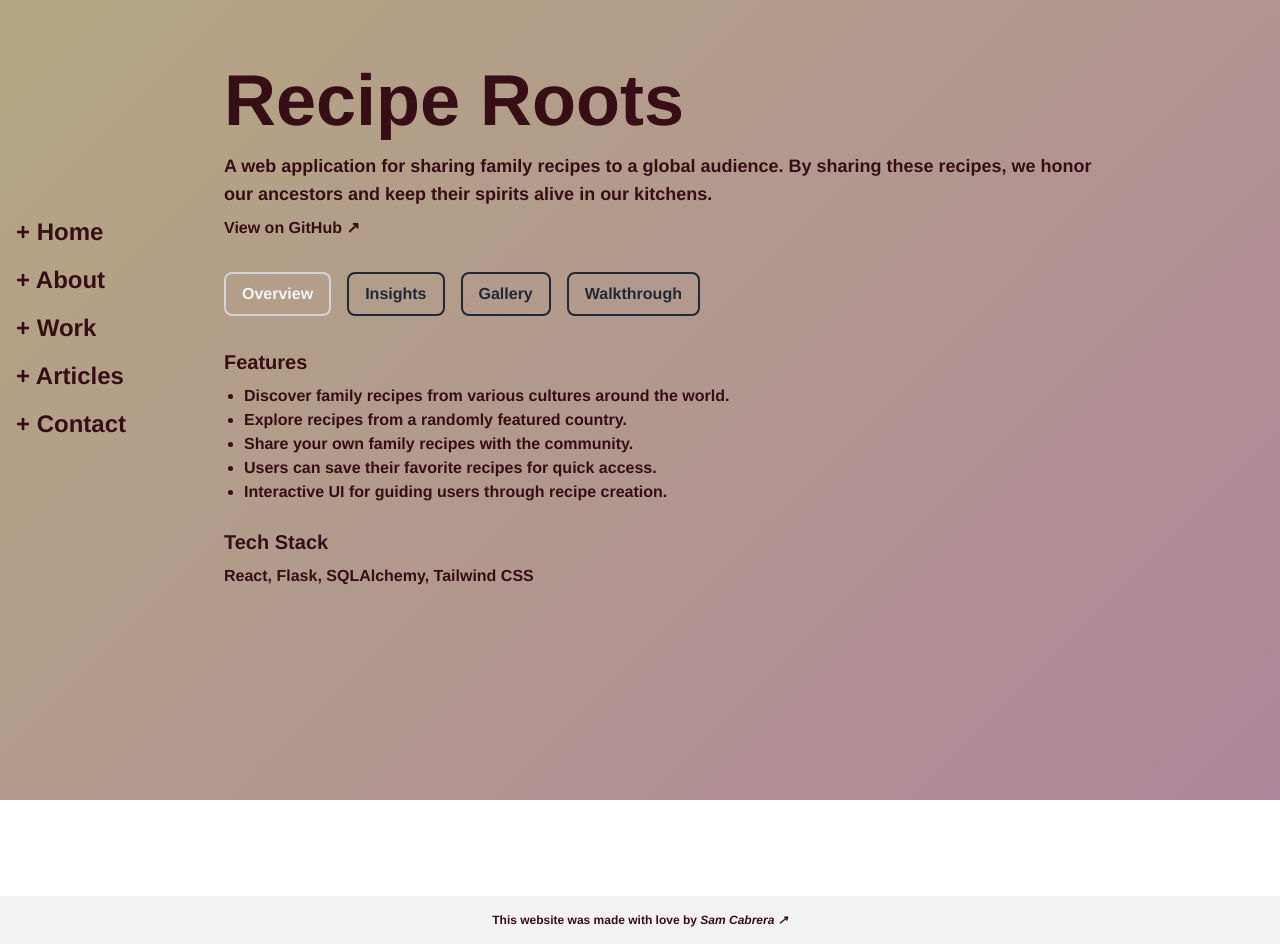
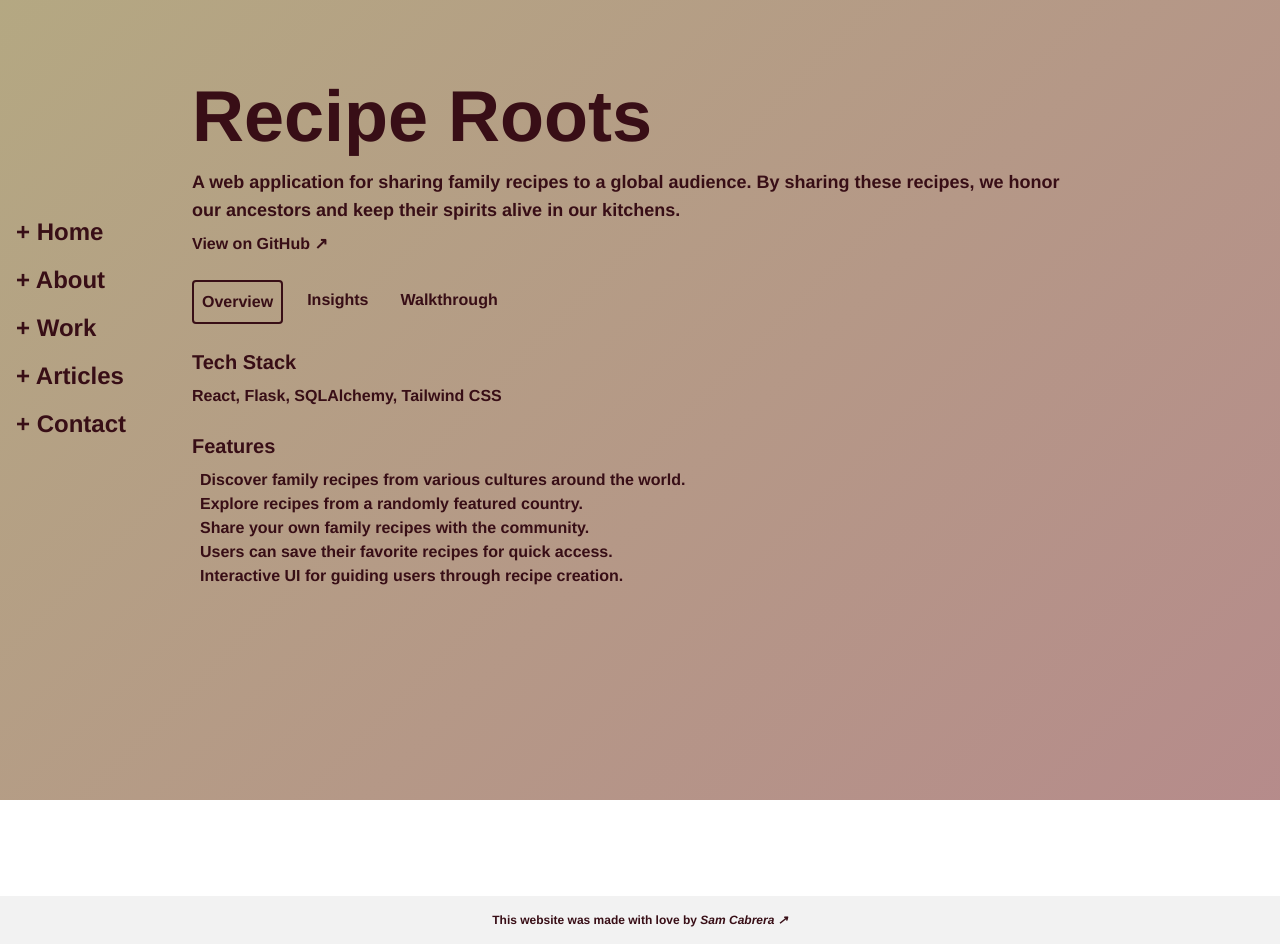
Before and after one commit to samanthacabrera/portfolio, a React (Vite) app: page /projects/2 in a window 1280 px wide. Built offline with nearby package versions, Linux system fonts and the light colour scheme.

Commit message:
updated ProjectPage, removed gallery

```diff
--- a/src/pages/projectpage/ProjectPage.jsx
+++ b/src/pages/projectpage/ProjectPage.jsx
@@ -20,7 +20,7 @@ const ProjectPage = () => {
     }
 
     return (
-        <div className="flex flex-col items-center min-h-screen p-8 sm:ml-16 text-center sm:text-left">
+        <div className="flex flex-col items-center min-h-screen p-12 sm:text-left">
             {/* Header */}
             <header className="w-full max-w-4xl mt-8 space-y-4">
                 <h1 className="text-5xl lg:text-7xl">{project.title || "Untitled Project"}</h1>
@@ -38,13 +38,13 @@ const ProjectPage = () => {
             </header>
 
             {/* Toggle Buttons */}
-            <nav className="w-full max-w-4xl my-8 flex flex-col sm:flex-row justify-center sm:justify-start items-center sm:items-start space-y-4 sm:space-y-0 sm:space-x-4">
-                {['overview', 'insights', 'gallery', 'walkthrough'].map((section) => (
+            <nav className="w-full max-w-4xl my-6 flex justify-start items-start space-x-4">
+                {['overview', 'insights', 'walkthrough'].map((section) => (
                     <button
                         key={section}
                         onClick={() => setActiveSection(section)}
-                        className={`btn-dark ${
-                            activeSection === section ? 'btn-light' : ''
+                        className={`p-2 rounded  ${
+                            activeSection === section ? 'border-2 border-current' : ''
                         }`}
                     >
                         {section.charAt(0).toUpperCase() + section.slice(1)}
@@ -58,36 +58,32 @@ const ProjectPage = () => {
                 {activeSection === 'overview' && (
                     <section className="mb-8">
                         <div className="mb-6">
+                            <h3 className="text-xl font-semibold mb-2">Tech Stack</h3>
+                            <p>{project.overview.techStack.join(", ") || "Not specified"}</p>
+                        </div>
+                        <div className="mb-6">
                             <h3 className="text-xl font-semibold mb-2">Features</h3>
-                            <ul className="list-disc pl-5">
+                            <ul className="pl-2">
                                 {project.overview.features.map((feature, index) => (
                                     <li key={index}>{feature}</li>
                                 ))}
                             </ul>
                         </div>
-                        <div className="mb-6">
-                            <h3 className="text-xl font-semibold mb-2">Tech Stack</h3>
-                            <p>{project.overview.techStack.join(", ") || "Not specified"}</p>
-                        </div>
-                        {/* <div className="mb-6">
-                            <h3 className="text-xl font-semibold mb-2">Tags</h3>
-                            <p>{project.overview.tags?.length ? project.overview.tags.join(", ") : "No tags available"}</p>
-                        </div> */}
+
                     </section>
                 )}
 
                 {/* Walkthrough Section */}
                 {activeSection === 'walkthrough' && project.walkthrough && (
                     <section className="mb-8">
-                        <h3 className="text-xl font-semibold mb-2">Walkthrough</h3>
-                        <div className="relative w-full" style={{ paddingTop: '48.4%' }}>
+                        <div className="relative" style={{ paddingTop: '48.4%' }}>
                             <iframe
                                 src={project.walkthrough}
                                 frameBorder="0"
                                 allow="accelerometer; autoplay; clipboard-write; encrypted-media; gyroscope; picture-in-picture"
                                 allowFullScreen
                                 title="Project Walkthrough"
-                                className="absolute inset-0 w-full h-full"
+                                className="absolute inset-0 w-[300px] h-[200px]"
                                 style={{ borderRadius: '8px' }}
                             ></iframe>
                         </div>
@@ -97,59 +93,10 @@ const ProjectPage = () => {
                 {/* Insights Section */}
                 {activeSection === 'insights' && (
                     <section className="mb-8">
-                        <h3 className="text-xl font-semibold mb-2">Insights</h3>
-                        <p className="text-gray-700">{project.insights || "No insights available"}</p>
+                        <p>{project.insights || "No insights available"}</p>
                     </section>
                 )}
 
-                {/* Timeline Section
-                {activeSection === 'timeline' && (
-                    <section className="mb-8">
-                        <h3 className="text-xl font-semibold mb-2">Timeline</h3>
-                        {project.timeline?.length ? (
-                            project.timeline.map((phase, index) => (
-                                <div key={index} className="mb-6">
-                                    <h4 className="text-lg">{phase.title}</h4>
-                                    <p className="mb-2">{phase.date}</p>
-                                    <div className="pl-4">
-                                        {phase.subsections?.length ? (
-                                            phase.subsections.map((subsection, subIndex) => (
-                                                <div key={subIndex} className="mb-2">
-                                                    <p className="">{subsection.description}</p>
-                                                </div>
-                                            ))
-                                        ) : (
-                                            <p>No details available</p>
-                                        )}
-                                    </div>
-                                </div>
-                            ))
-                        ) : (
-                            <p>No timeline available</p>
-                        )}
-                    </section>
-                )} */}
-
-                {/* Gallery Section */}
-                {activeSection === 'gallery' && (
-                    <section className="mb-8">
-                        <h3 className="text-xl font-semibold mb-2">Gallery</h3>
-                        {project.gallery?.length ? (
-                            <div className="flex flex-wrap gap-4">
-                                {project.gallery.map((image, index) => (
-                                    <img
-                                        key={index}
-                                        src={image}
-                                        alt={`Project ${index + 1}`}
-                                        className="w-full md:w-1/2 lg:w-1/3 rounded-lg shadow-lg"
-                                    />
-                                ))}
-                            </div>
-                        ) : (
-                            <p>No gallery images available</p>
-                        )}
-                    </section>
-                )}
             </main>
         </div>
     );
--- a/src/styles/index.css
+++ b/src/styles/index.css
@@ -58,14 +58,3 @@ html {
 .animate-pulseUpDown {
   animation: pulseUpDown 3s ease-in-out infinite;
 }
-
-/* CUSTOM TAILWIND */
-.btn-dark {
-  @apply rounded-lg px-4 py-2 w-fit h-fit border-2 border-gray-800 text-gray-800 hover:bg-gray-800 hover:text-gray-100 duration-300;
-}
-.btn-light {
-  @apply rounded-lg px-4 py-2 w-fit h-fit border-2 border-gray-300 text-gray-100 hover:bg-gray-300 hover:text-gray-800 duration-300;
-}
-.sub-heading {
-  @apply text-7xl font-light text-center sm:text-left;
-}
--- a/src/utils/Background.jsx
+++ b/src/utils/Background.jsx
@@ -65,7 +65,7 @@ const Background = () => {
             <div className="fixed inset-0" style={{ ...styles.container, background: gradient }}></div>
             {showText && (
                 <div style={{ ...styles.textContainer, cursor: isSmallDevice ? 'pointer' : 'default' }}>
-                    <h2 className="text-black opacity-20">{isSmallDevice ? '[Tap Screen]' : '[Press Spacebar]'}</h2>
+                    <h2 className="opacity-20">{isSmallDevice ? '[Tap Screen]' : '[Press Spacebar]'}</h2>
                 </div>
             )}
             {isVisible && (
@@ -82,9 +82,9 @@ const getRandomGradient = () => {
         'rgba(105, 19, 18, 0.7)',  // Earthy Deep Red
         'rgba(93, 9, 51, 0.7)',    // Earthy Purple
         'rgba(41, 25, 56, 0.7)',   // Earthy Dark Purple
-        'rgba(4, 45, 58, 0.7)',    // Earthy Dark Blue
-        'rgba(18, 64, 60, 0.7)',   // Earthy Teal
-        'rgba(71, 82, 0, 0.7)'     // Earthy Olive Green
+        // 'rgba(4, 45, 58, 0.7)',    // Earthy Dark Blue
+        // 'rgba(18, 64, 60, 0.7)',   // Earthy Teal
+        // 'rgba(71, 82, 0, 0.7)'     // Earthy Olive Green
     ];
     const randomColor1 = colors[Math.floor(Math.random() * colors.length)];
     const randomColor2 = colors[Math.floor(Math.random() * colors.length)];
```
